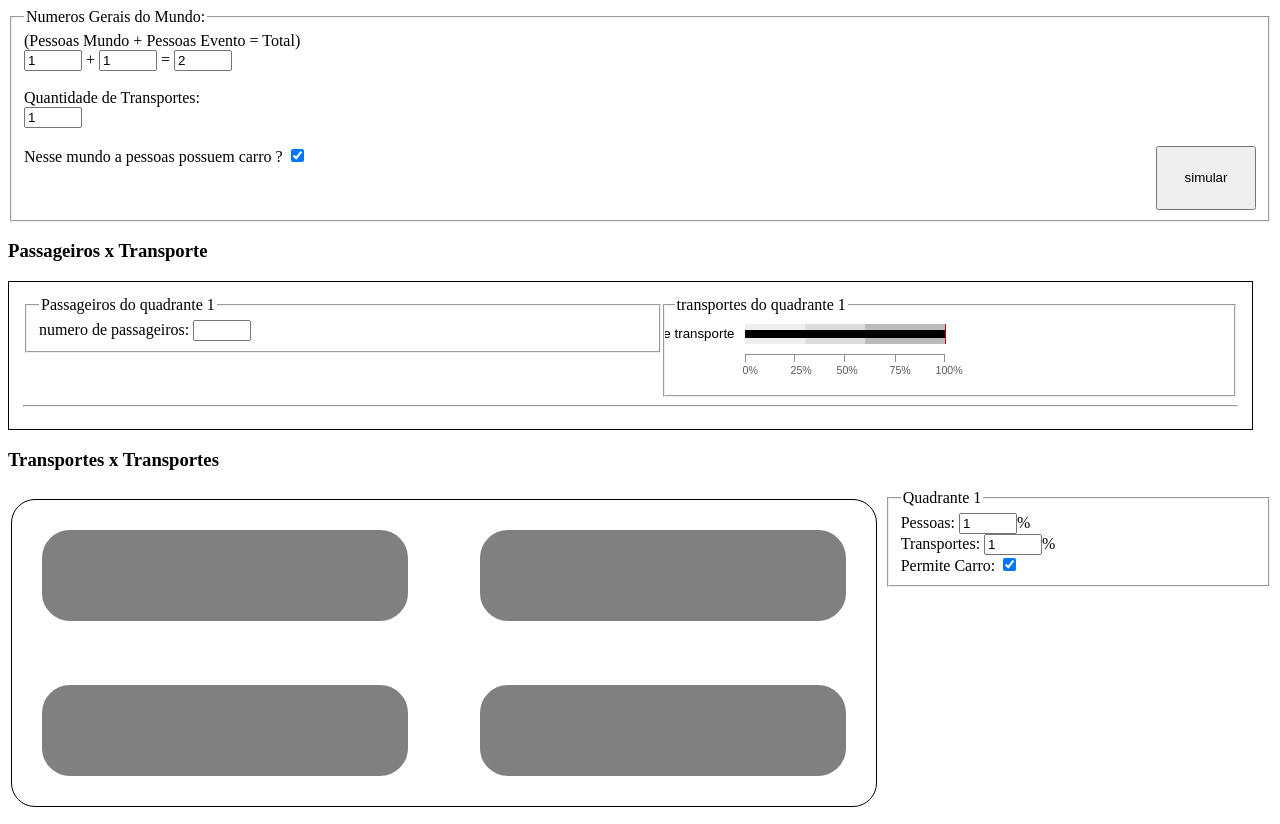
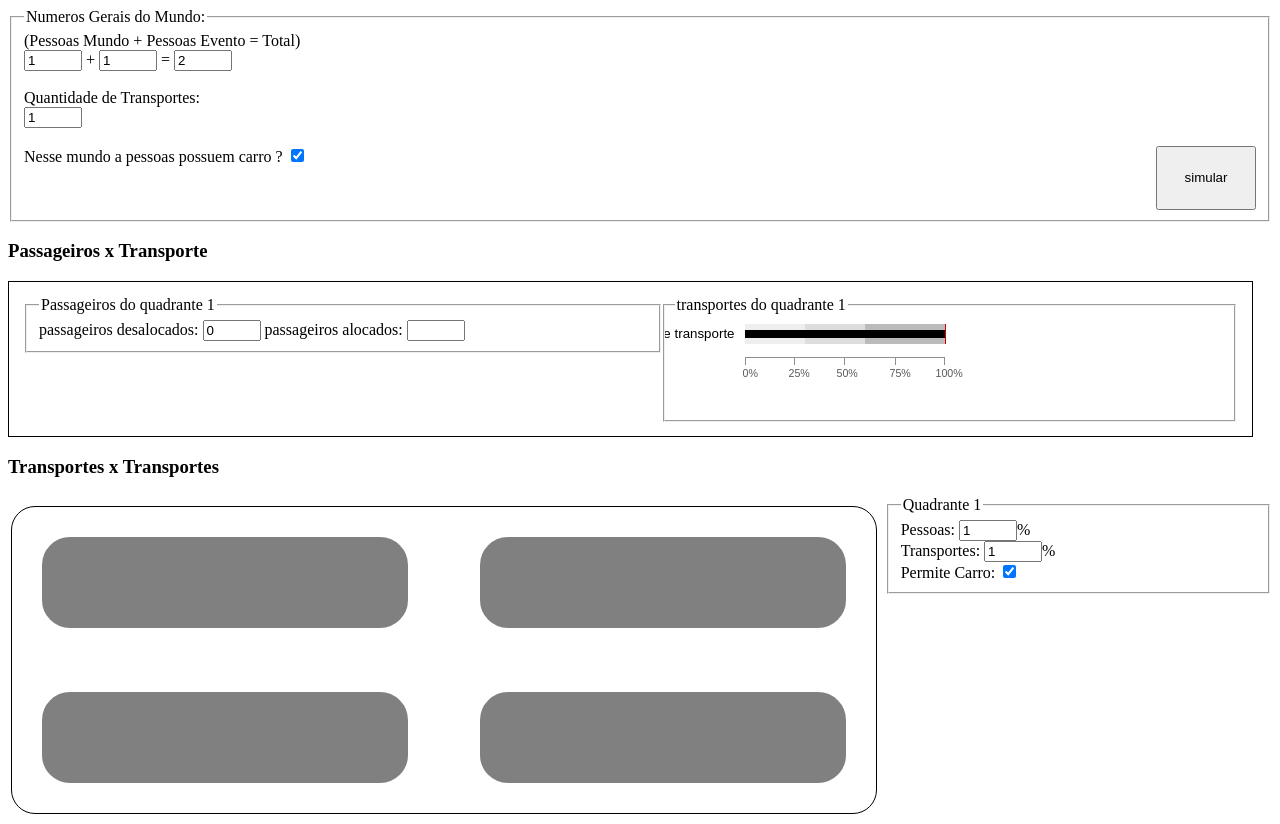
Before and after one commit to hugoantunes/epa2, a Django app: a page that uses SimulaPass/templates/simula.html in a window 1280 px wide. Run offline with Django 3.2, Linux system fonts and the light colour scheme; tables that the repository leaves empty hold one stand-in row (values such as "Sample post"); parts of the project's set-up code (start-up, migrations or seed data) failed here and were passed over.

Commit message:
ajustes do grafico de transporte + separado o os templates

```diff
--- a/SimulaPass/media/css/grafico_barra.css
+++ b/SimulaPass/media/css/grafico_barra.css
@@ -1,4 +1,3 @@
-h1 { font: 30pt Arial, sans-serif; padding: 10px 0 5px 0; width: 540px; margin: 0 auto 10px auto; border-bottom: 1px solid #8f8f8f; text-align: center; }
 p#contact { font: 10pt Arial, sans-serif; width: 398px; margin: 0 auto; padding-top: 7px; text-align: left; line-height: 140%; }
 a:link, a:visited, a:hover { color: rgb(32,108,223); font-weight: bold; text-decoration: none; }
 a:hover { color: #cc0000; font-weight: bold; }
@@ -7,7 +6,7 @@ a:hover { color: #cc0000; font-weight: bold; }
 div#container { position: relative; margin-left: 70px; margin-bottom:40px; padding: 0; text-align: left; }
 
 /*	BULLET GRAPH */
-div.box-wrap { position: relative; width: 200px; height: 21px; top: 0; left: 0; margin: 0; padding: 0; }
+div.box-wrap { position: relative; width: 200px; height: 23px; top: 0; left: 0; margin: 0; padding: 0; }
 
 /*	CHANGE THE WIDTH AND BACKGROUND COLORS AS NEEDED */
 div.box1 { position: absolute; height: 20px; width: 30%; left: 0; background-color: #eeeeee; z-index: 1; font-size: 0; }
@@ -82,12 +81,12 @@ div.sc36 { position: absolute; height: 7px; width: 1px; left: 199px; top: 0px; b
 
 
 /*	SCALE TEXT */
-div.cap21 { position: absolute; top: 40px; left: -2px; width: 15px; font: 8pt Arial, sans-serif; text-align: center; color: #575757; }
-div.cap22 { position: absolute; top: 40px; left: 46px; width: 15px; font: 8pt Arial, sans-serif; text-align: center; color: #575757; }
-div.cap23 { position: absolute; top: 40px; left: 92px; width: 15px; font: 8pt Arial, sans-serif; text-align: center; color: #575757; }
-div.cap24 { position: absolute; top: 40px; left: 145px; width: 15px; font: 8pt Arial, sans-serif; text-align: center; color: #575757; }
-div.cap25 { position: absolute; top: 40px; left: 152px; width: 15px; font: 8pt Arial, sans-serif; text-align: center; color: #575757; display:none;  }
-div.cap26 { position: absolute; top: 40px; left: 191px; width: 15px; font: 8pt Arial, sans-serif; text-align: center; color: #575757; }
+div.cap21 { position: absolute; top: 20px; left: -2px; width: 15px; font: 8pt Arial, sans-serif; text-align: center; color: #575757; }
+div.cap22 { position: absolute; top: 20px; left: 44px; width: 15px; font: 8pt Arial, sans-serif; text-align: center; color: #575757; }
+div.cap23 { position: absolute; top: 20px; left: 92px; width: 15px; font: 8pt Arial, sans-serif; text-align: center; color: #575757; }
+div.cap24 { position: absolute; top: 20px; left: 145px; width: 15px; font: 8pt Arial, sans-serif; text-align: center; color: #575757; }
+div.cap25 { position: absolute; top: 20px; left: 152px; width: 15px; font: 8pt Arial, sans-serif; text-align: center; color: #575757; display:none;  }
+div.cap26 { position: absolute; top: 20px; left: 191px; width: 15px; font: 8pt Arial, sans-serif; text-align: center; color: #575757; }
 
 div.cap31 { position: absolute; top: 29px; left: -2px; width: 15px; font: 8pt Arial, sans-serif; text-align: center; color: #575757; }
 div.cap32 { position: absolute; top: 29px; left: 35px; width: 15px; font: 8pt Arial, sans-serif; text-align: center; color: #575757; }
--- a/SimulaPass/mundo/models.py
+++ b/SimulaPass/mundo/models.py
@@ -14,3 +14,7 @@ class Quadrante(models.Model):
 
     def __unicode__(self):
         return 'quadrante%d_mundo%d'%(self.id, self.mundo.id)
+
+    @property
+    def passageiros_do_quadrante(self):
+        return int(float(self.mundo.qtd_pessoas)*float(self.percentual_pessoas)/100)
--- a/SimulaPass/templates/simula.html
+++ b/SimulaPass/templates/simula.html
@@ -17,21 +17,24 @@
         $(document).ready(function(){
 
             $('#simular').click(function(){
+/*
                 for(i=1;i<=5;i++){
                     q4q2($("#passageiro_teste"+i+""));
                 }
                 q1q3($("#passageiro_teste6"));
                 q1q2($("#passageiro_teste7"));
 
-
+*/
                 console.log('clicou');
                 var num_pessoas = $('#num_pessoas').val();
+/*
                 $.ajax({
                     url: '/ajax/'+num_pessoas+'/',
                     success: function(data) {
                         console.log(data);
                     }
                 });
+*/
             });
         });//document.ready
 
@@ -57,87 +60,10 @@
         <input type="button" value="simular" id='simular'>
     </fieldset>
 
-    <h3>Passageiros x Transporte</h3>
-    <div class='ambiente_escolha'>
-       {% for quadrante in quadrantes %}
-        {%if quandrante.percentual_transportes != "0" %}
-       <fieldset class="passageiros">
-           <legend>Passageiros do quadrante {{quadrante.id}}</legend>
-           numero de passageiros: <input type="text">
-        </fieldset>
-        <fieldset class="transportes">
-            <legend>transportes do quadrante {{quadrante.id}}</legend>
+    {% include "transporte_passageiros.html" %}
 
-            <div id="container">
-                <div class="box-wrap">
-                    {% for transporte in transportes %}
-                    <div class="box1"></div>
-                    <div class="box2"></div>
-                    <div class="box3"></div>
-                    <div class="box4"></div>
-                    <div class="target" style="left:{{transporte.porcentagem_maxima_confortavel}}px"></div>
-                    <div class="actual" style="width: {{transporte.porcentagem_atual_de_passageiros}}%"></div>
-                    <div class="mylabel">{{ transporte.nome }}</div>
-                    {% endfor %}
+    {% include "transporte_transportes.html" %}
 
-                    <div class="cap21">0%</div>
-                    <div class="cap22">25%</div>
-                    <div class="cap23">50%</div>
-                    <div class="cap24">75%</div>
-                    <div class="cap25">20%</div>
-                    <div class="cap26">100%</div>
-
-                    <div class="scale-tb1">
-                        <div class="sc21"></div>
-                        <div class="sc22"></div>
-                        <div class="sc23"></div>
-                        <div class="sc24"></div>
-                        <div class="sc25"></div>
-                        <div class="sc26"></div>
-                    </div>
-                </div>
-            </div><!-- container -->
-
-
-       </fieldset>
-       <hr/>
-       {% endif %}
-       {% endfor %}
-    </div>
-
-    <h3>Transportes x Transportes</h3>
-    <div class='mundo'>
-        <div class='primeiro quadrante'>
-        </div>
-        <div class='segundo quadrante'>
-        </div>
-        <div class='terceiro quadrante'>
-        </div>
-        <div class='quarto quadrante'>
-        </div>
-        <!--
-        <span id="passageiro_teste1"></span>
-        <span id="passageiro_teste2"></span>
-        <span id="passageiro_teste3"></span>
-        <span id="passageiro_teste4"></span>
-        <span id="passageiro_teste5"></span>
-        <span id="passageiro_teste6"></span>
-        <span id="passageiro_teste7"></span>
-        <span id="passageiro_teste8"></span>
-        <span id="passageiro_teste9"></span>
-        -->
-    </div>
-
-   {% for quadrante in quadrantes %}
-   <fieldset>
-       <legend>Quadrante {{quadrante.id}}</legend>
-       Pessoas: <input type="text" name='percent_pes' id='percent_pes_q{{quadrante.id}}' value='{{quadrante.percentual_pessoas}}'>%
-       <br/>
-       Transportes: <input type="text" name='percent' id='percent_trans_q{{quadrante.id}}' value='{{quadrante.percentual_transportes}}'>%
-       <br/>
-       Permite Carro: <input type="checkbox" name='permite_carro' id='percent_trans_q{{quadrante.id}}' {%if quadrante.permite_carros%}checked{%endif%}>
-    </fieldset>
-   {% endfor %}
 
 </body>
 
--- /dev/null
+++ b/SimulaPass/templates/transporte_passageiros.html
@@ -0,0 +1,51 @@
+    <h3>Passageiros x Transporte</h3>
+    <div class='ambiente_escolha'>
+       {% for quadrante in quadrantes %}
+       {% if quadrante.percentual_transportes != 0 %}
+           {% if not forloop.first %}<hr/>{%endif%}
+
+           <fieldset class="passageiros" id="passageiros_q{{quadrante.id}}">
+               <legend>Passageiros do quadrante {{quadrante.id}}</legend>
+               passageiros desalocados: <input type="text" name=quadrante_passageiros_alocados" value={{quadrante.passageiros_do_quadrante}}>
+               passageiros alocados: <input type="text" name="quandrante_passageiros_alocados">
+            </fieldset>
+            <fieldset class="transportes" id="transportes_q{{quadrante.id}}">
+                <legend>transportes do quadrante {{quadrante.id}}</legend>
+
+                <div id="container">
+                   {% for transporte in transportes %}
+                    <div class="box-wrap">
+                        <div class="box1"></div>
+                        <div class="box2"></div>
+                        <div class="box3"></div>
+                        <div class="box4"></div>
+                        <div class="target" style="left:{{transporte.porcentagem_maxima_confortavel}}px"></div>
+                        <div class="actual" style="width: {{transporte.porcentagem_atual_de_passageiros}}%"></div>
+                        <div class="mylabel">{{ transporte.nome }}</div>
+                     </div>
+                     {% endfor %}
+                     <div class="box-wrap">
+                        <div class="cap21">0%</div>
+                        <div class="cap22">25%</div>
+                        <div class="cap23">50%</div>
+                        <div class="cap24">75%</div>
+                        <div class="cap25">20%</div>
+                        <div class="cap26">100%</div>
+
+                        <div class="scale-tb1">
+                            <div class="sc21"></div>
+                            <div class="sc22"></div>
+                            <div class="sc23"></div>
+                            <div class="sc24"></div>
+                            <div class="sc25"></div>
+                            <div class="sc26"></div>
+                        </div>
+                    </div>
+                </div><!-- container -->
+
+
+           </fieldset>
+
+       {%endif%}
+       {% endfor %}
+    </div>
--- /dev/null
+++ b/SimulaPass/templates/transporte_transportes.html
@@ -0,0 +1,33 @@
+    <h3>Transportes x Transportes</h3>
+    <div class='mundo'>
+        <div class='primeiro quadrante'>
+        </div>
+        <div class='segundo quadrante'>
+        </div>
+        <div class='terceiro quadrante'>
+        </div>
+        <div class='quarto quadrante'>
+        </div>
+        <!--
+        <span id="passageiro_teste1"></span>
+        <span id="passageiro_teste2"></span>
+        <span id="passageiro_teste3"></span>
+        <span id="passageiro_teste4"></span>
+        <span id="passageiro_teste5"></span>
+        <span id="passageiro_teste6"></span>
+        <span id="passageiro_teste7"></span>
+        <span id="passageiro_teste8"></span>
+        <span id="passageiro_teste9"></span>
+        -->
+    </div>
+
+   {% for quadrante in quadrantes %}
+   <fieldset>
+       <legend>Quadrante {{quadrante.id}}</legend>
+       Pessoas: <input type="text" name='percent_pes' id='percent_pes_q{{quadrante.id}}' value='{{quadrante.percentual_pessoas}}'>%
+       <br/>
+       Transportes: <input type="text" name='percent' id='percent_trans_q{{quadrante.id}}' value='{{quadrante.percentual_transportes}}'>%
+       <br/>
+       Permite Carro: <input type="checkbox" name='permite_carro' id='percent_trans_q{{quadrante.id}}' {%if quadrante.permite_carros%}checked{%endif%}>
+    </fieldset>
+   {% endfor %}
--- a/SimulaPass/transportes/models.py
+++ b/SimulaPass/transportes/models.py
@@ -14,11 +14,9 @@ class Transporte(models.Model, threading.Thread):
 
     @property
     def porcentagem_atual_de_passageiros(self):
-        percentual = int(float(self.capacidade_atual)/float(self.capacidade_maxima)*100)
-        return percentual
+        return int(float(self.capacidade_atual)/float(self.capacidade_maxima)*100)
 
     @property
     def porcentagem_maxima_confortavel(self):
         percentual = int(float(self.capacidade_confortavel)/float(self.capacidade_maxima)*100)
-        target = percentual*2
-        return target
+        return percentual*2
```
